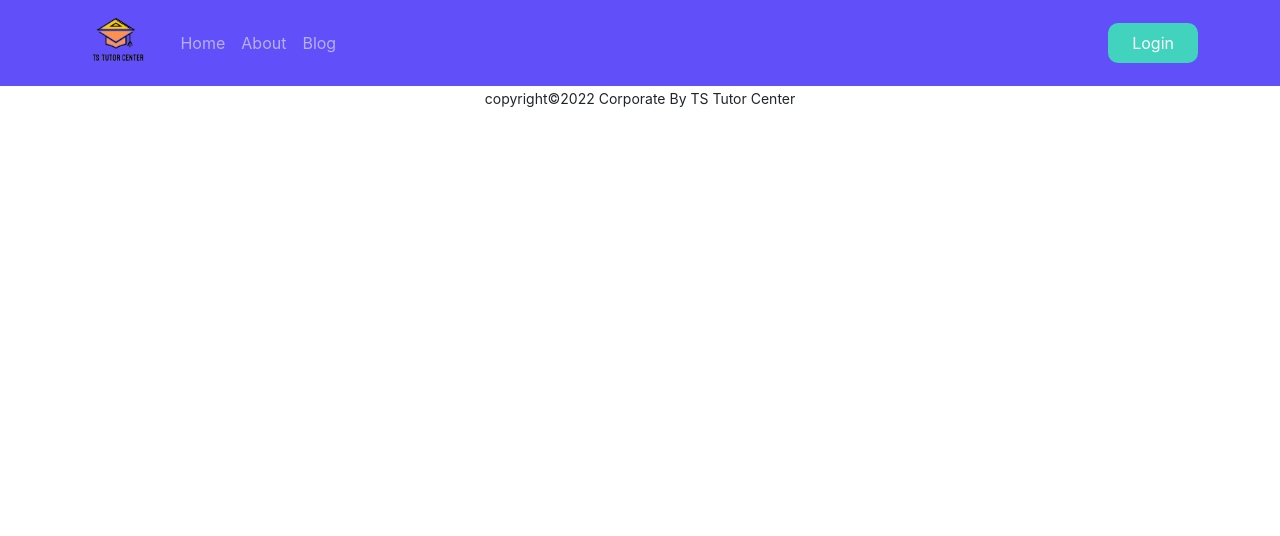
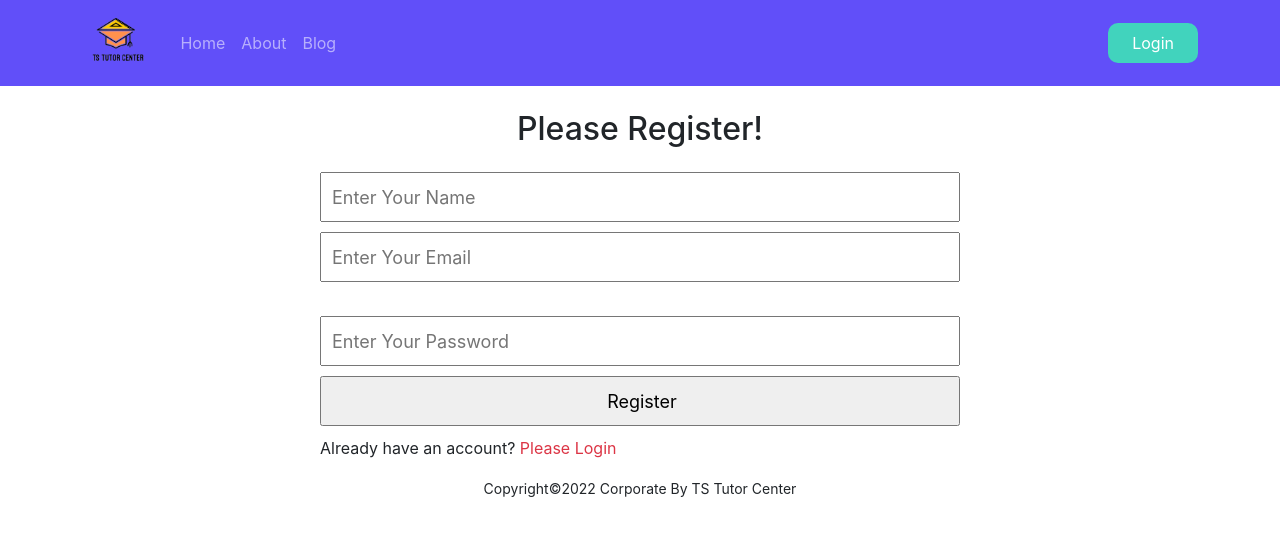
Before and after one commit to tanverrana/ts-tutor-center, a React (Create React App) app: page /register in a window 1280 px wide. Shown: the top 536 px of the page. Built offline with nearby package versions, Linux system fonts and the light colour scheme; no server answers.

Commit message:
register form create

```diff
--- a/src/components/Footer/Footer.js
+++ b/src/components/Footer/Footer.js
@@ -3,7 +3,7 @@
 const Footer = () => {
     return (
         <footer className="text-center">
-            <p><small>copyright©2022 Corporate By TS Tutor Center</small></p>
+            <p><small>Copyright©2022 Corporate By TS Tutor Center</small></p>
         </footer>
     );
 };
--- a/src/components/Login/Login.js
+++ b/src/components/Login/Login.js
@@ -1,7 +1,7 @@
 import React from 'react';
 import { useRef } from 'react';
 import { Button, Form } from 'react-bootstrap';
-import { useNavigate } from 'react-router-dom';
+import { Link, useNavigate } from 'react-router-dom';
 
 const Login = () => {
     const emailRef = useRef("");
@@ -39,7 +39,7 @@
                     Submit
                 </Button>
             </Form>
-            <p>New to TS Tutor Center? <span className="text-danger" onClick={navigateRegister}>Please Register</span></p>
+            <p>New to TS Tutor Center? <Link className="text-danger text-decoration-none" to="/register" onClick={navigateRegister}>Please Register</Link></p>
         </div>
     );
 };
--- /dev/null
+++ b/src/components/Register/Register.css
@@ -0,0 +1,13 @@
+.register-form{
+    margin: 0 auto;
+    width: 50%;
+
+}
+.register-form input{
+    display: block;
+    width: 100%;
+    height: 50px;
+    padding-left: 10px;
+    font-size: 18px;
+    margin-bottom:10px ;
+}
--- a/src/components/Register/Register.js
+++ b/src/components/Register/Register.js
@@ -1,9 +1,27 @@
 import React from 'react';
+import { Link, useNavigate } from 'react-router-dom';
+import "./Register.css";
 
 const Register = () => {
+    const navigate = useNavigate();
+
+    const navigateLogin = () => {
+        navigate("/login");
+    }
+
+    const handleRegister = event => {
+        event.preventDefault();
+    }
     return (
-        <div>
-
+        <div className="register-form">
+            <h2 className="text-center my-4">Please Register!</h2>
+            <form>
+                <input type="text" name="name" id="" placeholder="Enter Your Name" />
+                <input type="email" name="email" id="" placeholder="Enter Your Email" required /><br />
+                <input type="password" name="password" id="" placeholder="Enter Your Password" required />
+                <input type="submit" value="Register" />
+            </form>
+            <p>Already have an account? <Link className="text-danger text-decoration-none" to="/login" onClick={navigateLogin}>Please Login</Link></p>
         </div>
     );
 };
```
